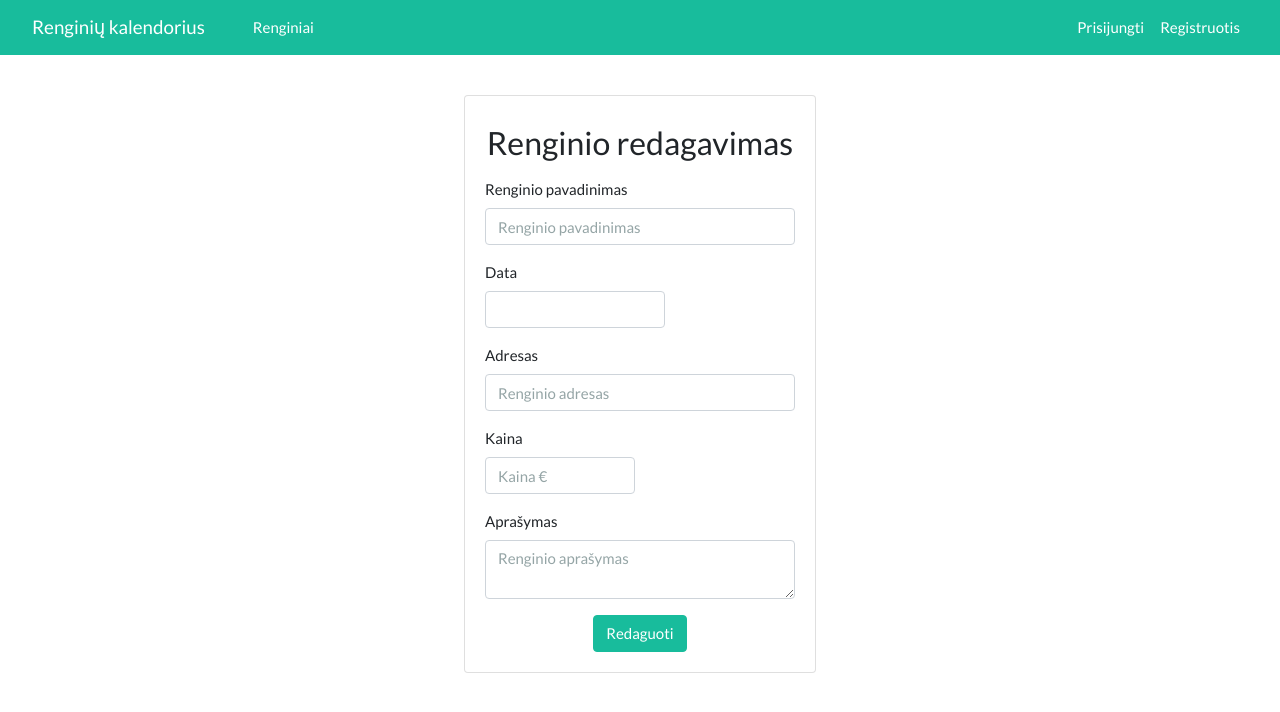
After one commit to Mentel/Semestro-projektas, a Symfony app: template templates/event/edit.html.twig in a window 1280 px wide. The commit adds this page. Shown: the top 712 px of the page. Run offline with Twig, Linux system fonts and the light colour scheme; the template is opened without the code that fills it, so the values that code supplies are empty; form fields are guessed from the names that the template uses; some libraries are stand-ins or nearby versions.

Commit message:
Created event editing

```diff
--- a/src/Controller/PasswordResetController.php
+++ b/src/Controller/PasswordResetController.php
@@ -88,8 +88,7 @@ class PasswordResetController extends AbstractController
                         );
                         $entityManager->flush();
 
-
-                        return new Response('pakeista');
+                        return $this->render('reset/resetdone.html.twig');
                 }
                 return $this->render('reset/resetpassword.html.twig', [
                     'resetForm' => $form->createView(),
--- a/src/Form/ResetFormType.php
+++ b/src/Form/ResetFormType.php
@@ -6,6 +6,7 @@ use App\Entity\User;
 use Symfony\Component\Form\AbstractType;
 use Symfony\Component\Form\Extension\Core\Type\EmailType;
 use Symfony\Component\Form\Extension\Core\Type\PasswordType;
+use Symfony\Component\Form\Extension\Core\Type\TextType;
 use Symfony\Component\Form\FormBuilderInterface;
 use Symfony\Component\OptionsResolver\OptionsResolver;
 use Symfony\Component\Validator\Constraints\NotBlank;
@@ -30,5 +31,4 @@ class ResetFormType extends AbstractType
             ])
         ;
     }
-
 }
--- a/templates/email/failedattempt.html.twig
+++ b/templates/email/failedattempt.html.twig
@@ -1,6 +1,3 @@
 <h3>Slaptazodio atkurimas</h3>
 
-
-
-{# example, assuming you have a route named "login" #}
 nepavyko atnaujinti ir praeita nuoroda buvo deaktyvuota
--- /dev/null
+++ b/templates/event/edit.html.twig
@@ -0,0 +1,73 @@
+{% extends 'base.html.twig' %}
+
+{% block title %}Renginio redagavimas{% endblock %}
+
+{% block body %}
+
+<div class="row justify-content-center pt-3">
+    <div class="card">
+        <div class="card-body" style="min-width: 350px">
+            {{ form_start(eventAddForm) }}
+            <div class="row justify-content-center">
+                <h1 class="h3 mb-3 mt-2 font-weight-normal">Renginio redagavimas</h1>
+            </div>
+
+            <div class="form-group">
+                <label for="name">Renginio pavadinimas</label>
+                    {% if form_errors(eventAddForm.name)|length > 0 %}
+                        <div class="alert alert-danger">
+                            {{ form_errors(eventAddForm.name) }}
+                        </div>
+                    {% endif %}
+                {{ form_widget(eventAddForm.name, {'attr': {'type': 'text', 'class': 'form-control', 'name': 'name', 'id': 'name', 'required': '', 'placeholder': 'Renginio pavadinimas'}}) }}
+            </div>
+
+            <div class="form-group">
+                <label for="date">Data</label>
+                {% if form_errors(eventAddForm.date)|length > 0 %}
+                    <div class="alert alert-danger">
+                        {{ form_errors(eventAddForm.date) }}
+                    </div>
+                {% endif %}
+                {{ form_widget(eventAddForm.date, {'attr': {'type': 'date', 'class': 'form-control', 'name': 'date', 'id': 'date', 'required': '', 'style': 'max-width: 180px'}}) }}
+            </div>
+
+            <div class="form-group">
+                <label for="address">Adresas</label>
+                {% if form_errors(eventAddForm.address)|length > 0 %}
+                    <div class="alert alert-danger">
+                        {{ form_errors(eventAddForm.address) }}
+                    </div>
+                {% endif %}
+                {{ form_widget(eventAddForm.address, {'attr': {'type': 'text', 'class': 'form-control', 'name': 'address', 'id': 'address', 'required': '', 'placeholder': 'Renginio adresas'}}) }}
+            </div>
+
+            <div class="form-group">
+                <label for="price">Kaina</label>
+                {% if form_errors(eventAddForm.price)|length > 0 %}
+                    <div class="alert alert-danger">
+                        {{ form_errors(eventAddForm.price) }}
+                    </div>
+                {% endif %}
+                {{ form_widget(eventAddForm.price, {'attr': {'type': 'text', 'class': 'form-control', 'name': 'price', 'id': 'price', 'required': '', 'placeholder': 'Kaina €', 'style': 'max-width: 150px'}})  }}
+            </div>
+
+            <div class="form-group">
+                <label for="description">Aprašymas</label>
+                {% if form_errors(eventAddForm.description)|length > 0 %}
+                    <div class="alert alert-danger">
+                        {{ form_errors(eventAddForm.description) }}
+                    </div>
+                {% endif %}
+                {{ form_widget(eventAddForm.description, {'attr': {'type': 'text', 'class': 'form-control', 'name': 'description', 'id': 'description', 'required': '', 'placeholder': 'Renginio aprašymas'}}) }}
+            </div>
+
+            <div class="row justify-content-center">
+                <button type="submit" class="btn btn-success">Redaguoti</button>
+            </div>
+            {{ form_end(eventAddForm) }}
+        </div>
+    </div>
+</div>
+
+{% endblock %}
--- a/templates/reset/resetconfirm.html.twig
+++ b/templates/reset/resetconfirm.html.twig
@@ -1,3 +1,9 @@
+{% extends 'base.html.twig' %}
+
+{% block body %}
+
 <h3>Slaptažodžio atkūrimas išsiūstas!</h3>
 
 Jums išsiuntėmė laiška į <h3>{{email}} </h3>, kuriame rasite, kaip atkurti jūsų slaptąžodį.
+
+{% endblock %}
--- a/templates/reset/resetemail.html.twig
+++ b/templates/reset/resetemail.html.twig
@@ -11,7 +11,7 @@
                 <div class="form-group">
                     <label for="exampleInputEmail1">Elektroninis paštas</label>
                     {{ form_errors(resetForm.email) }}
-                    {{ form_widget(resetForm.email, {'attr': {'type': 'email', 'class': 'form-control', 'name': 'email', 'id': 'inputEmail', 'aria-describedby': 'emailHelp', 'required': '', 'autofocus': '', 'placeholder': 'Įveskite el.paštą'}}) }}
+                    {{ form_widget(resetForm.email, {'attr': {'type': 'email', 'class': 'form-control', 'name': 'email', 'id': 'email', 'aria-describedby': 'emailHelp', 'required': '', 'autofocus': '', 'placeholder': 'Įveskite el.paštą'}}) }}
                 </div>
 
 
```
Also changed, not shown: src/Controller/EventController.php (+44 -0 lines), templates/reset/resetdone.html.twig (added, +7 -0 lines), 1 other file.
